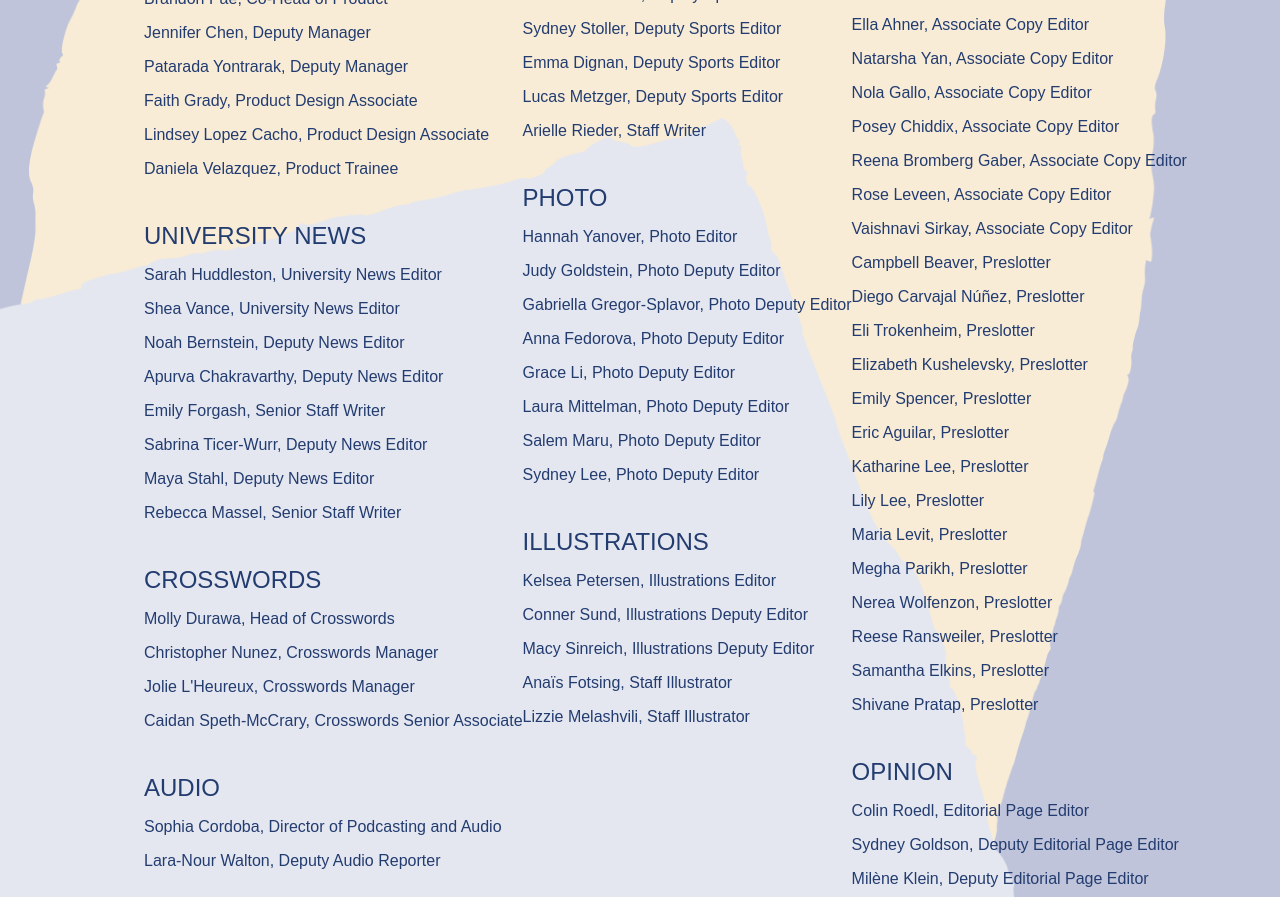
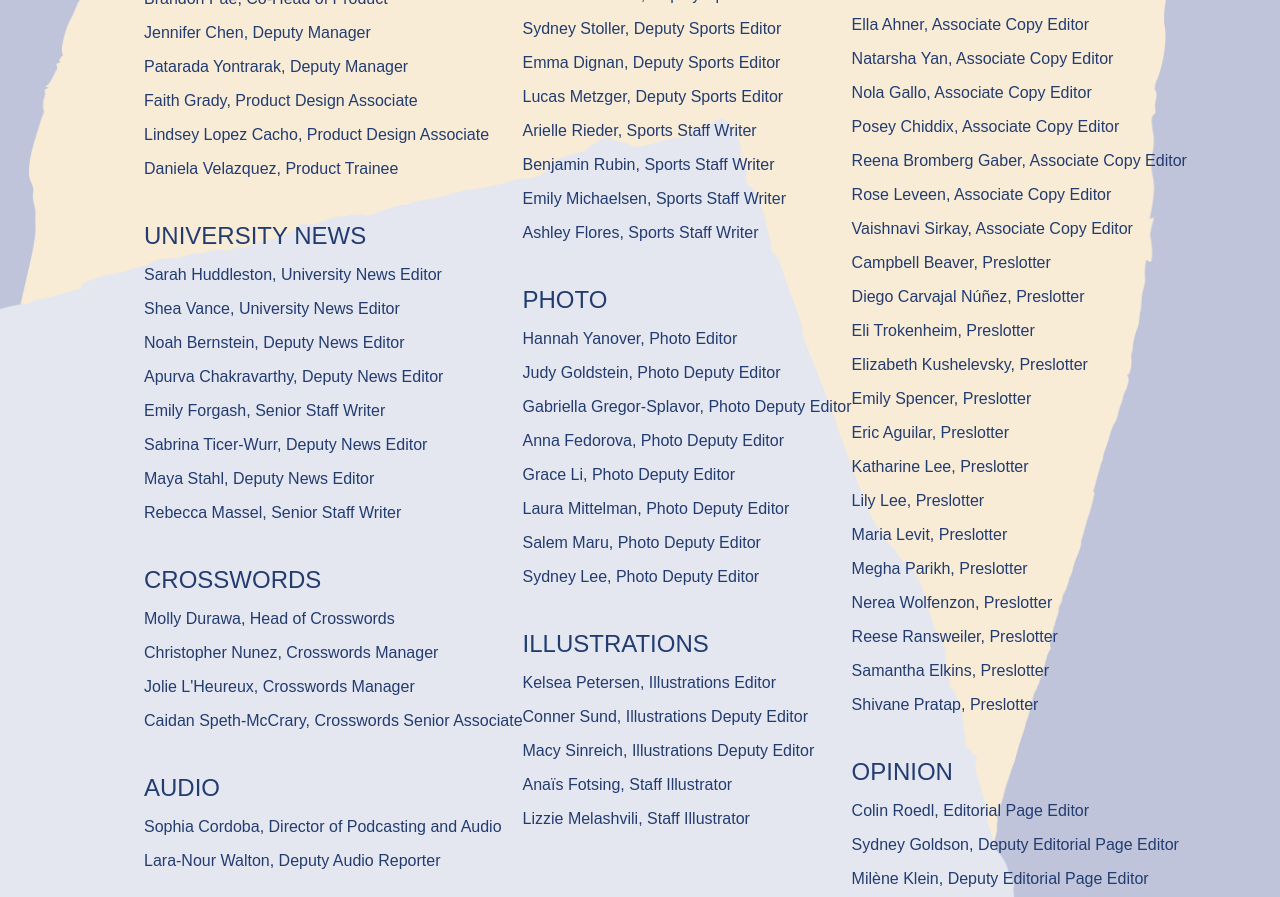
Before and after one commit to spectatorpublishing/commencement2024, a React (Create React App) app: page / in a window 1280 px wide. Shown: the part 4040-4937 px from the top of the page. Built offline with nearby package versions, Linux system fonts and the light colour scheme; a small style sheet from the web is missing; a web font is replaced by a local one.

Commit message:
finished credits

```diff
--- a/src/data/credits.js
+++ b/src/data/credits.js
@@ -182,7 +182,19 @@ export const credits = {
       },
       {
         "staff_name": "Arielle Rieder",
-        "title": "Staff Writer"
+        "title": "Sports Staff Writer"
+      },
+      {
+        "staff_name": "Benjamin Rubin",
+        "title": "Sports Staff Writer"
+      },
+      {
+        "staff_name": "Emily Michaelsen",
+        "title": "Sports Staff Writer"
+      },
+      {
+        "staff_name": "Ashley Flores",
+        "title": "Sports Staff Writer"
       },
     ],
     "Photo": [
```
